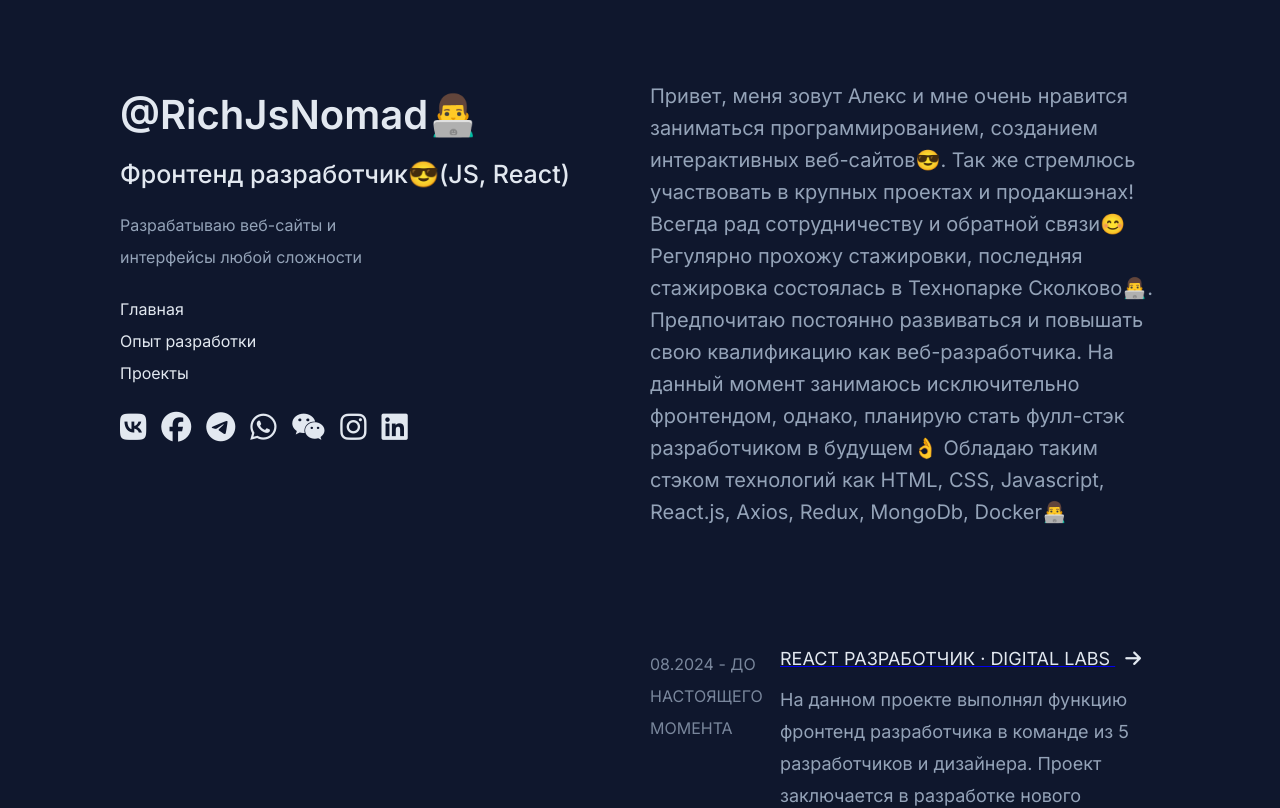
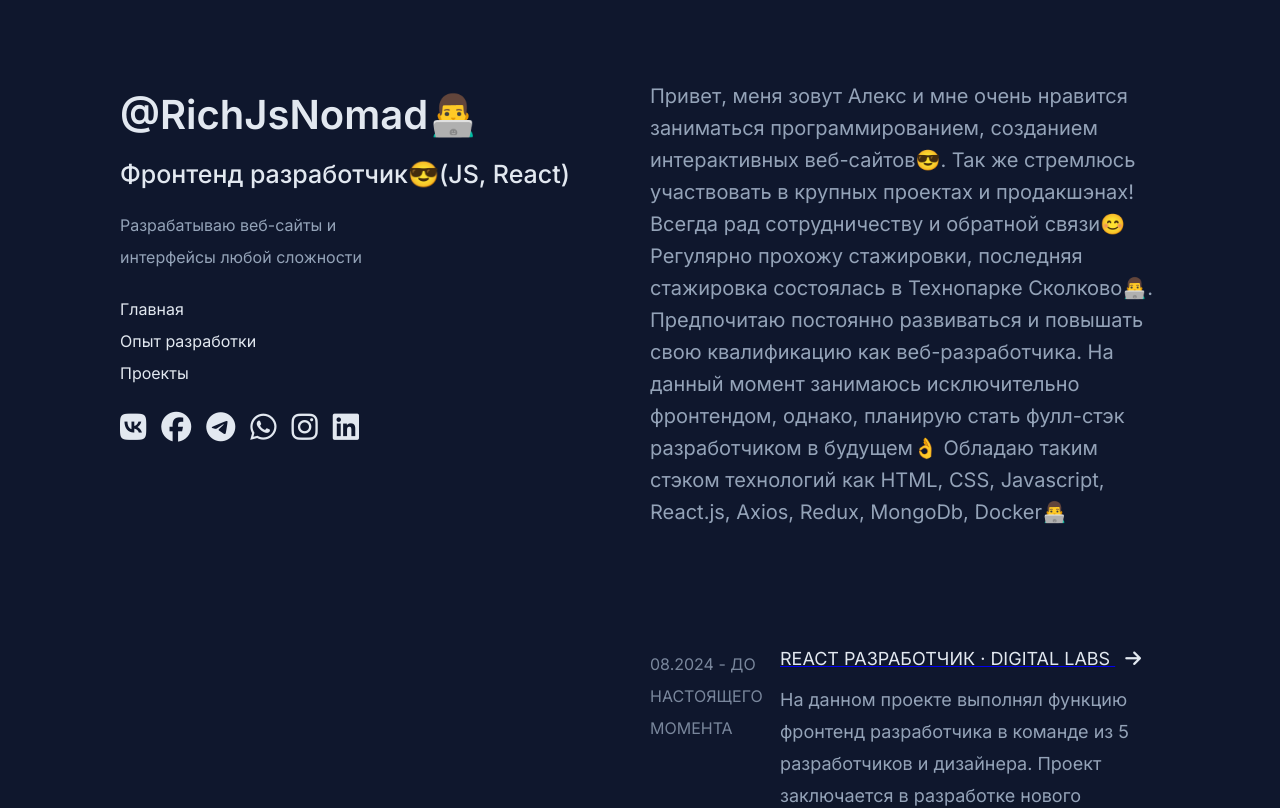
Before and after one commit to RichJsNomad/Business-card-website, a plain HTML site: page index.html in a window 1280 px wide. Shown: the top 808 px of the page. Drawn offline with Linux system fonts and the light colour scheme.

Commit message:
First change after deployment

```diff
--- a/index.html
+++ b/index.html
@@ -49,7 +49,7 @@
 
         <a class="anchor-text" href="https://wa.me/+79641440365" target="_blank"><i class="fa-brands fa-whatsapp"></i></a>
 
-        <a class="anchor-text" href="weixin://dl/chat?username=AlexYouZi94" target="_blank"><i class="fa-brands fa-weixin"></i></a>
+
 
         <a class="anchor-text" href="https://www.instagram.com/aleksaleks9308?igsh=OWtsazNnOHBucmtw" target="_blank"
           ><i class="fa-brands fa-instagram"></i
```
